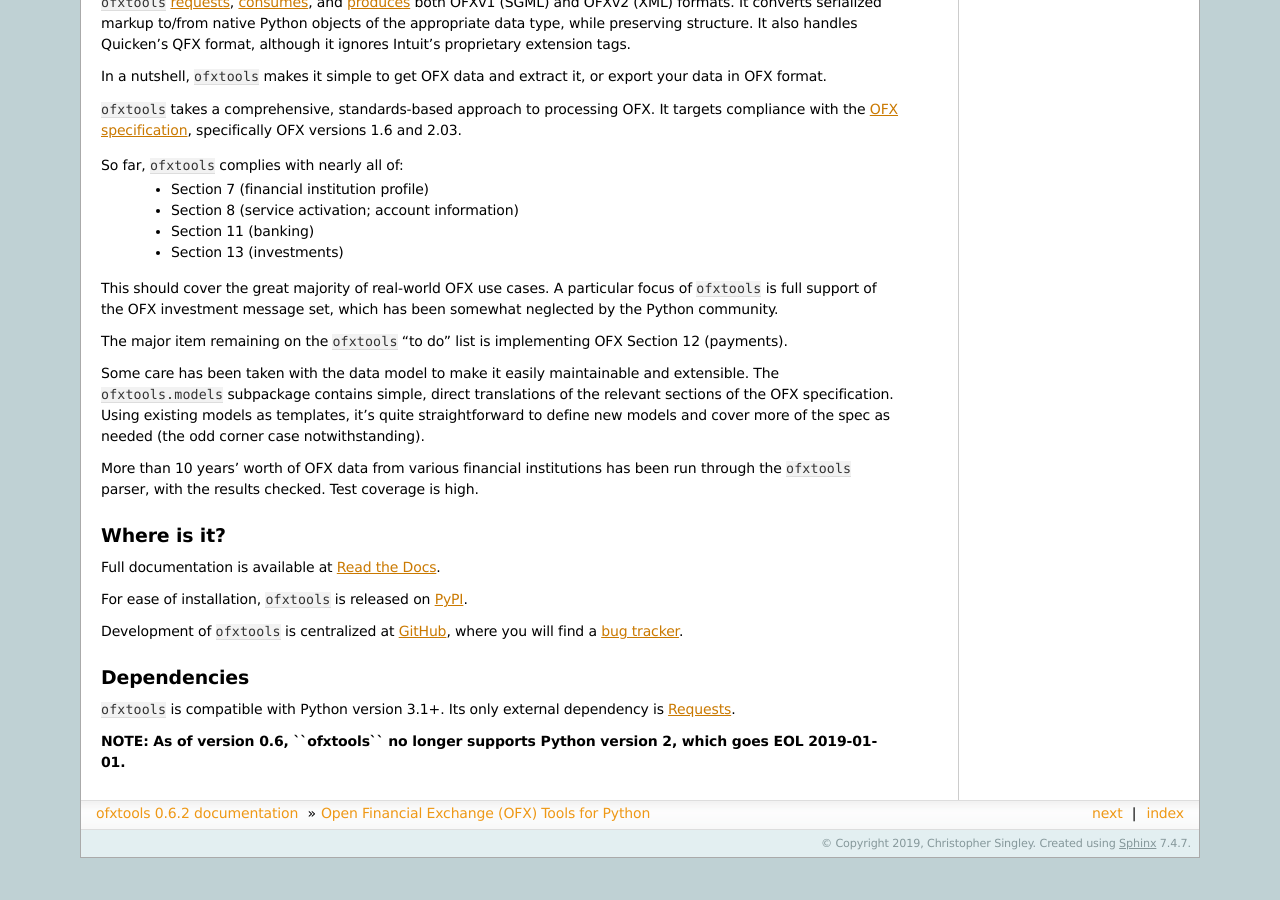
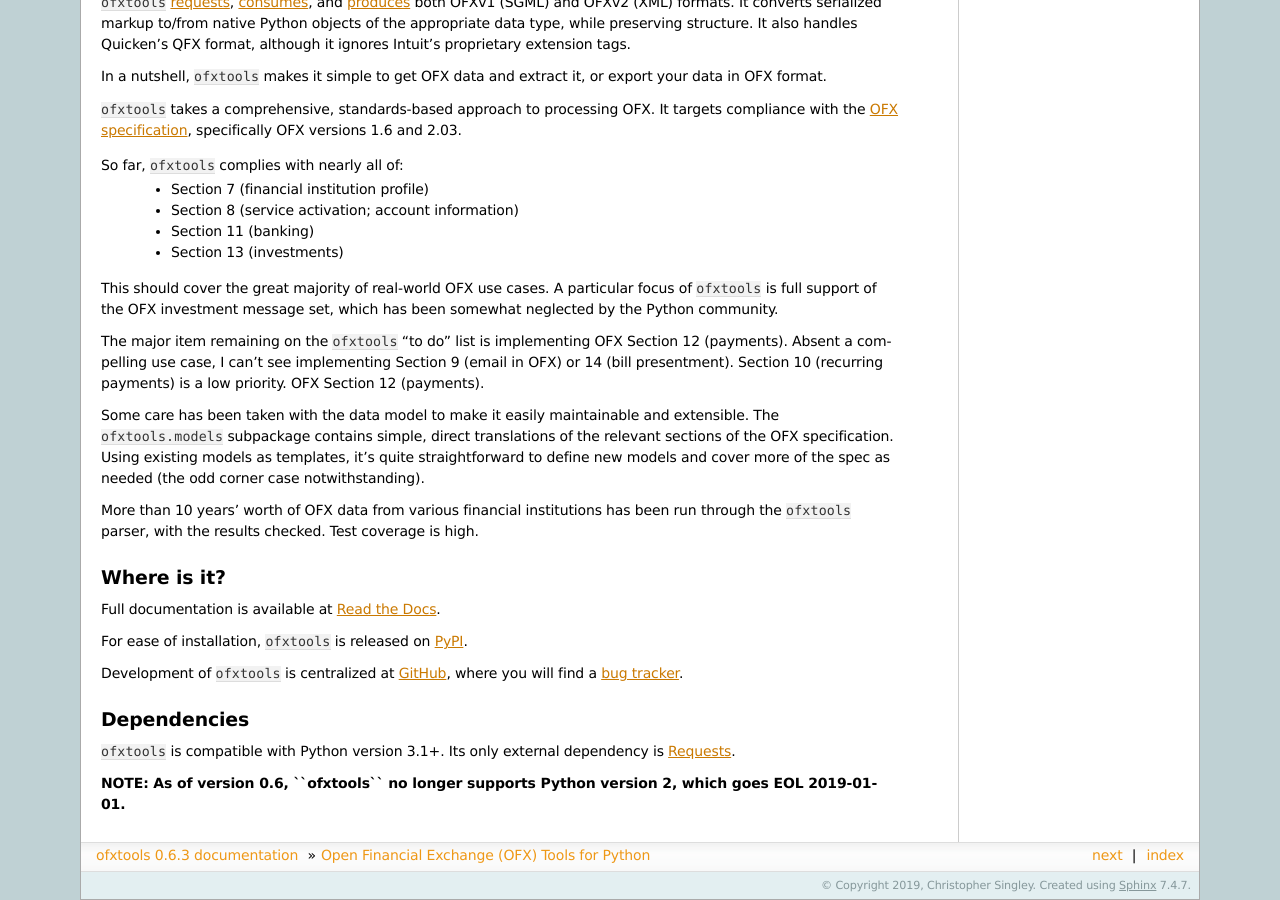
Before and after one commit to csingley/ofxtools, a Sphinx documentation site: the page built from docs/index.rst, in a window 1280 px wide and 900 px high, scrolled down 675 px. Built offline with Sphinx 7.4.7, drawn with Linux system fonts in a browser that asks for light colours; before the commit the page ends 1533 px from its top, so only the background shows below that; some of the changed text lies outside the part shown.

```diff
--- a/docs/conf.py
+++ b/docs/conf.py
@@ -24,9 +24,9 @@ copyright = '2019, Christopher Singley'
 author = 'Christopher Singley'
 
 # The short X.Y version
-version = '0.6.2'
+version = '0.6.3'
 # The full version, including alpha/beta/rc tags
-release = '0.6.2'
+release = '0.6.3'
 
 
 # -- General configuration ---------------------------------------------------
--- a/docs/index.rst
+++ b/docs/index.rst
@@ -55,6 +55,9 @@ focus of ``ofxtools`` is full support of the OFX investment message set,
 which has been somewhat neglected by the Python community.
 
 The major item remaining on the ``ofxtools`` "to do" list is implementing
+OFX Section 12 (payments).  Absent a compelling use case, I can't see
+implementing Section 9 (email in OFX) or 14 (bill presentment).  Section 10
+(recurring payments) is a low priority.
 OFX Section 12 (payments).
 
 Some care has been taken with the data model to make it easily maintainable
--- a/setup.py
+++ b/setup.py
@@ -8,10 +8,10 @@ with open(os.path.join(__here__, 'README.rst'), 'r') as f:
 
 setup(
     name='ofxtools',
-    version='0.6.2',
+    version='0.6.3',
     # Note: change 'master' to the tag name when release a new verion
     #  download_url='https://github.com/csingley/ofxtools/tarball/master',
-    download_url='https://github.com/csingley/ofxtools/tarball/0.6.2',
+    download_url='https://github.com/csingley/ofxtools/tarball/0.6.3',
 
     description=('Library for working with Open Financial Exchange (OFX) '
                  'formatted data used by financial institutions'),
```
Also changed, not shown: README.rst (+7 -4 lines).
